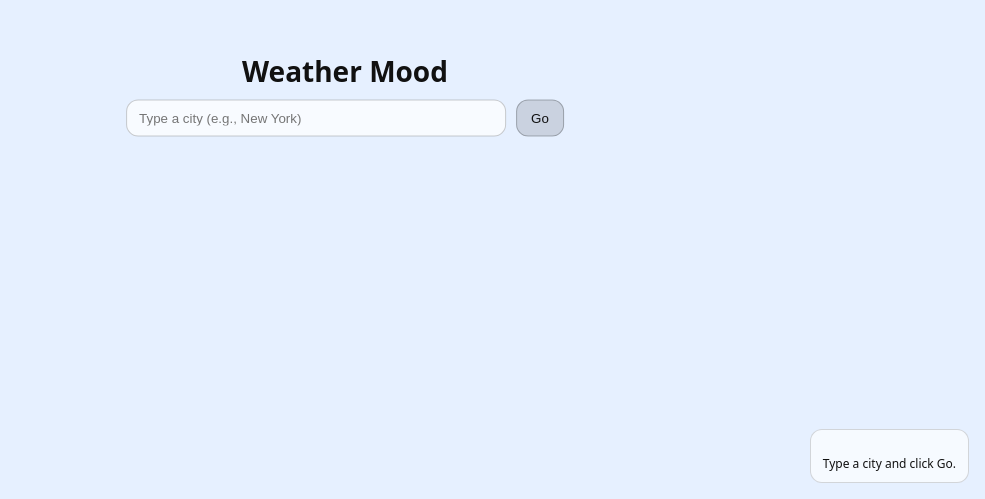
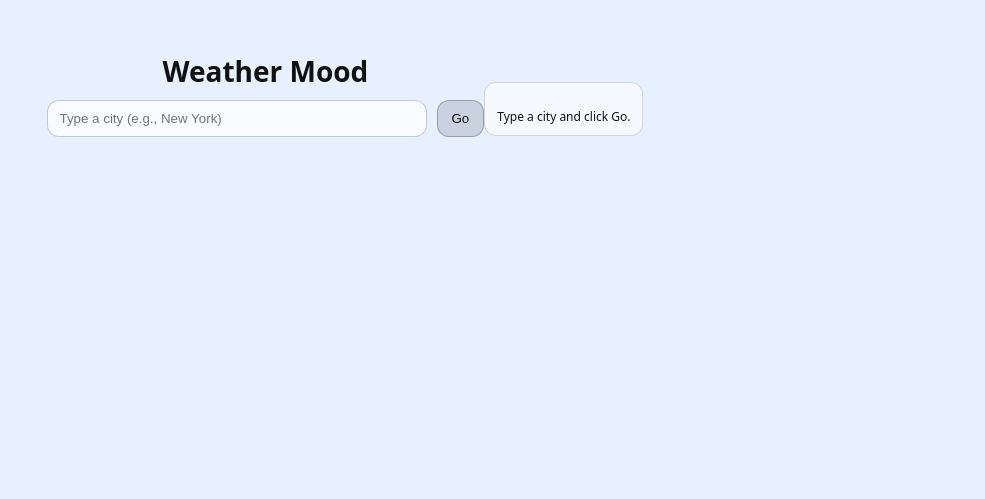
Before and after one commit to ameliabai601/API, a plain HTML site: page index.html in a window 1280 px wide. Shown: the part 301-800 px from the top of the page, without its empty margins (295-1280 px from the left). Drawn offline with Linux system fonts and the light colour scheme.

Commit message:
Update style.css

```diff
--- a/style.css
+++ b/style.css
@@ -2,7 +2,9 @@
   --bg: rgb(230, 240, 255);
 }
 
-*{ box-sizing:border-box; }
+*{
+  box-sizing:border-box;
+}
 
 body{
   margin:0;
@@ -21,14 +23,6 @@
   text-align:center;
 }
 
-.ui{
-  position:absolute;
-  top:50%;
-  left:50%;
-  transform:translate(-50%, -50%);
-  text-align:center;
-}
-
 h1{
   margin:0 0 10px 0;
   font-size:28px;
@@ -38,6 +32,7 @@
   display:flex;
   gap:10px;
   align-items:center;
+  justify-content:center;
 }
 
 input{
@@ -70,10 +65,7 @@
 }
 
 .readout{
-  position:fixed;
-  right:16px;
-  bottom:16px;
-  z-index:10;
+  margin-top:20px;
   padding:10px 12px;
   border-radius:12px;
   border:1px solid rgba(0,0,0,.15);
```
